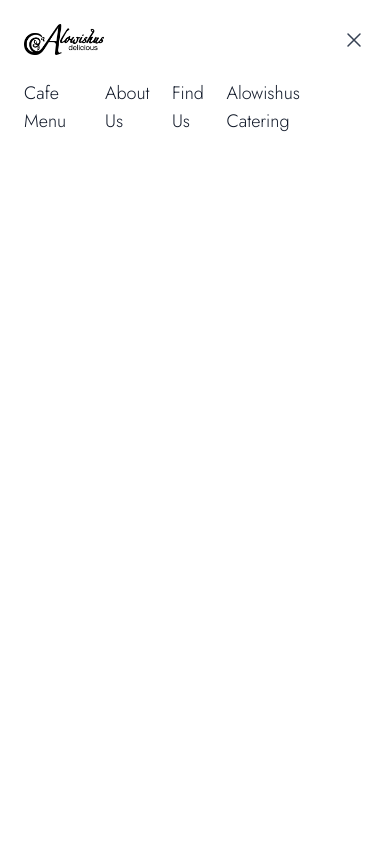
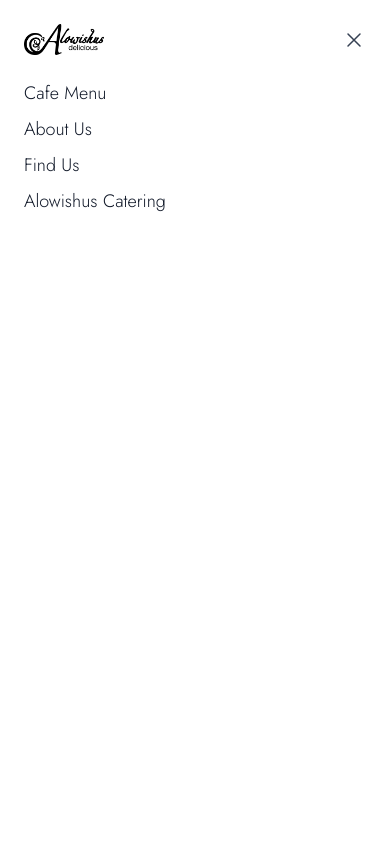
Before and after one commit to gaurab-magar/coffee-shop, a Next.js app: page / in a window 390 px wide. Both pictures are taken after a click on the button "Open main menu". Shown: the top 844 px of the page. Built offline with nearby package versions, Linux system fonts and the light colour scheme.

Commit message:
stacked vertically in sm screen size

```diff
--- a/app/_components/Header.jsx
+++ b/app/_components/Header.jsx
@@ -110,7 +110,7 @@
             </div>
             <div className="mt-6 flow-root">
             <div className="-my-6 divide-y divide-gray-500/10">
-                <div className="space-y-2 py-6 flex flex-rows">
+              <div className="space-y-2 py-6 flex flex-col">
                 <a data-aos="fade-right" href="#" className="text-lg font-light transition-all duration-200 ease-in-out hover:scale-105 text-gray-900">
                   Cafe Menu
                 </a>
```
Lines whose indentation alone changed are shown as unchanged.
